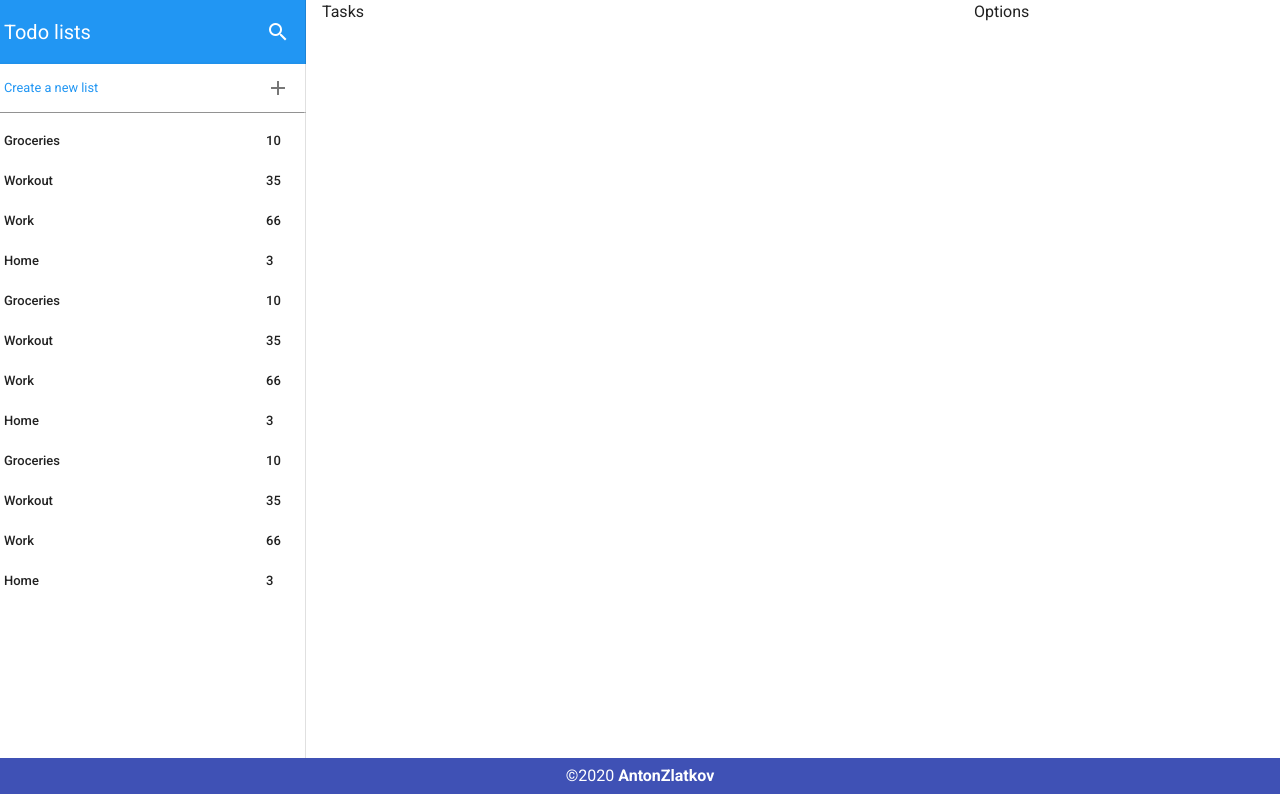
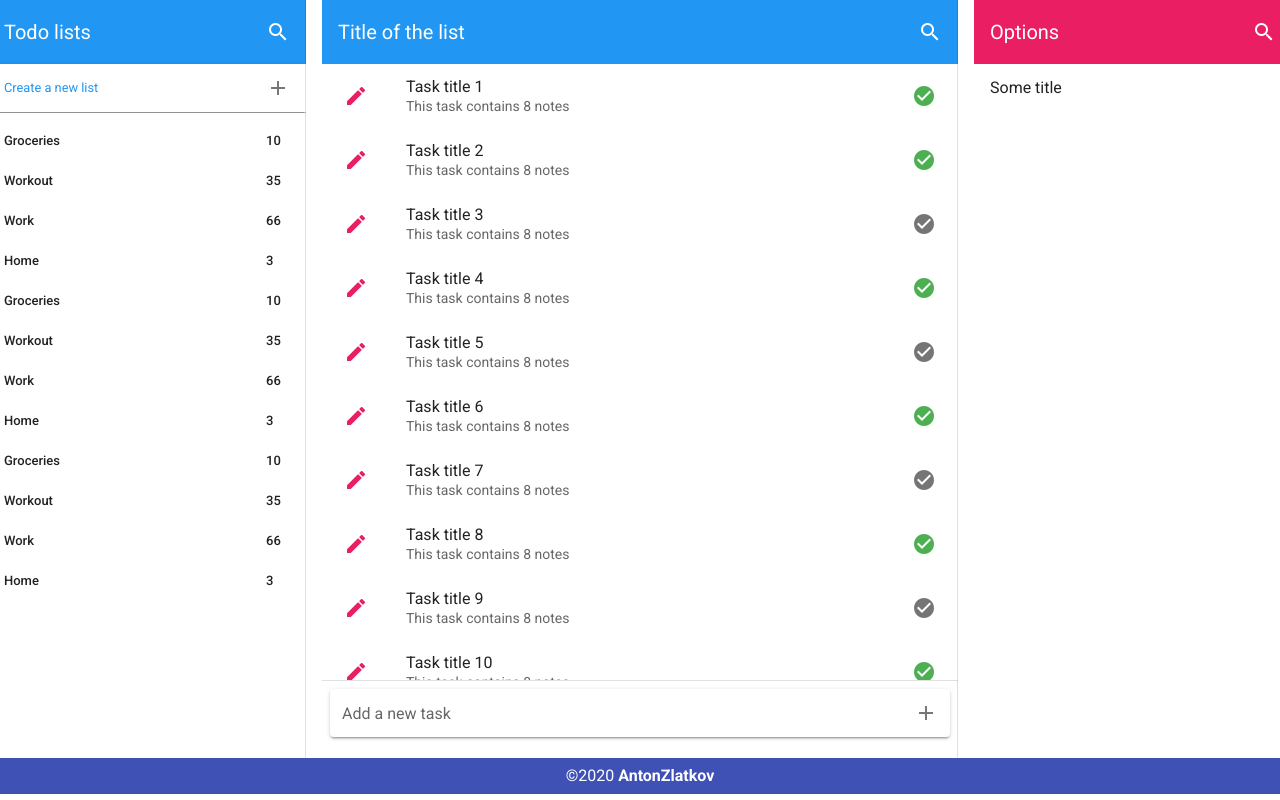
Before and after one commit to AntonZLatkov/vuetodo, a Vue app: page / in a window 1280 px wide. Built offline with nearby package versions, Linux system fonts and the light colour scheme.

Commit message:
progress

```diff
--- /dev/null
+++ b/src/components/NewTask.vue
@@ -0,0 +1,11 @@
+<template>
+  <v-form>
+    <v-text-field solo label="Add a new task" append-icon="mdi-plus" ></v-text-field>
+  </v-form>
+</template>
+
+<script>
+export default {
+  name: "newTask"
+}
+</script>
--- /dev/null
+++ b/src/components/OptionsBar.vue
@@ -0,0 +1,28 @@
+<template>
+  <v-navigation-drawer permanent style="width: 100%; height:100%;">
+    <v-toolbar color="pink" dark>
+      <v-toolbar-title>Options</v-toolbar-title>
+      <v-spacer></v-spacer>
+      <v-btn icon>
+        <v-icon>mdi-magnify</v-icon>
+      </v-btn>
+    </v-toolbar>
+
+    <v-card tile flat>
+      <v-list-item>
+        <v-list-item-content>
+          <v-list-item-title>
+            Some title
+          </v-list-item-title>
+        </v-list-item-content>
+      </v-list-item>
+    </v-card>
+
+  </v-navigation-drawer>
+</template>
+
+<script>
+export default {
+  name: "optionsBar"
+}
+</script>
--- /dev/null
+++ b/src/components/Task.vue
@@ -0,0 +1,41 @@
+<template>
+  <v-list-item two-line @click.prevent="toggle(index)">
+    <v-list-item-action>
+          <v-btn icon>
+            <v-icon color="pink">mdi-pencil</v-icon>
+          </v-btn>
+        </v-list-item-action>
+    <v-list-item-content>
+      <v-list-item-title>
+        {{ task.title }}
+      </v-list-item-title>
+      <v-list-item-subtitle>
+        {{ task.sub_title }}
+      </v-list-item-subtitle>
+    </v-list-item-content>
+
+    <v-list-item-action>
+      <v-btn icon>
+        <v-icon color="green" v-if="task.isComplete">mdi-checkbox-marked-circle</v-icon>
+        <v-icon color="gray" v-else>mdi-checkbox-marked-circle</v-icon>
+      </v-btn>
+    </v-list-item-action>
+
+  </v-list-item>
+</template>
+
+
+<script>
+export default {
+  name: "task",
+  props: {
+    task: Object,
+    index: Number
+  },
+  methods: {
+    toggle(index) {
+      console.log(index)
+    }
+  }
+}
+</script>
--- /dev/null
+++ b/src/components/Tasks.vue
@@ -0,0 +1,117 @@
+<template>
+  <v-navigation-drawer permanent style="width: 100%; height:100%;">
+    <v-toolbar color="blue" dark>
+      <v-toolbar-title>Title of the list</v-toolbar-title>
+      <v-spacer></v-spacer>
+      <v-btn icon>
+        <v-icon>mdi-magnify</v-icon>
+      </v-btn>
+    </v-toolbar>
+
+    <v-card style="max-height: 77vh; height: 100%;; overflow-y: scroll;" tile flat>
+      <template v-for="(task, key) in tasks">
+        <Task v-bind:key="key" :task="task" :index="key"></Task>
+      </template>
+    </v-card>
+
+    <v-divider></v-divider>
+
+    <v-card-actions>
+      <v-layout>
+        <v-flex>
+          <NewTask />
+        </v-flex>
+      </v-layout>
+    </v-card-actions>
+  </v-navigation-drawer>
+</template>
+
+
+<script>
+import Task from "./Task";
+import NewTask from "./NewTask";
+
+export default {
+  name: "tasks",
+  components: {
+    Task,
+    NewTask
+  },
+  data: () => ({
+    tasks: [
+      {
+        id: 1,
+        title: "Task title 1",
+        sub_title: "This task contains 8 notes",
+        isComplete: true
+      },
+      {
+        id: 2,
+        title: "Task title 2",
+        sub_title: "This task contains 8 notes",
+        isComplete: true
+      },
+      {
+        id: 3,
+        title: "Task title 3",
+        sub_title: "This task contains 8 notes",
+        isComplete: false
+      },
+      {
+        id: 4,
+        title: "Task title 4",
+        sub_title: "This task contains 8 notes",
+        isComplete: true
+      },
+      {
+        id: 5,
+        title: "Task title 5",
+        sub_title: "This task contains 8 notes",
+        isComplete: false
+      },
+      {
+        id: 6,
+        title: "Task title 6",
+        sub_title: "This task contains 8 notes",
+        isComplete: true
+      },
+      {
+        id: 7,
+        title: "Task title 7",
+        sub_title: "This task contains 8 notes",
+        isComplete: false
+      },
+      {
+        id: 8,
+        title: "Task title 8",
+        sub_title: "This task contains 8 notes",
+        isComplete: true
+      },
+      {
+        id: 9,
+        title: "Task title 9",
+        sub_title: "This task contains 8 notes",
+        isComplete: false
+      },
+      {
+        id: 10,
+        title: "Task title 10",
+        sub_title: "This task contains 8 notes",
+        isComplete: true
+      },
+      {
+        id: 11,
+        title: "Task title 11",
+        sub_title: "This task contains 8 notes",
+        isComplete: false
+      },
+      {
+        id: 12,
+        title: "Task title 12",
+        sub_title: "This task contains 8 notes",
+        isComplete: true
+      }
+    ]
+  })
+};
+</script>
--- a/src/components/Todo.vue
+++ b/src/components/Todo.vue
@@ -7,11 +7,11 @@
         </v-flex>
 
         <v-flex lg6 pr-2 pl-2>
-          Tasks
+          <Tasks></Tasks>
         </v-flex>
 
         <v-flex lg3 pl-2>
-          Options
+          <OptionsBar> </OptionsBar>
         </v-flex>
       </v-layout>
     </v-container>
@@ -32,11 +32,15 @@
 // import Login from './Auth/Login';
 // import Signup from './Auth/Signup';
 import Lists from './Lists'
+import Tasks from './Tasks'
+import OptionsBar from './OptionsBar'
 
 export default {
   name: "todo",
   components: {
-    Lists
+    Lists,
+    Tasks,
+    OptionsBar
   }
 }
 </script>
```
Also changed, not shown: nuxt.config.js (deleted, +0 -9 lines).
